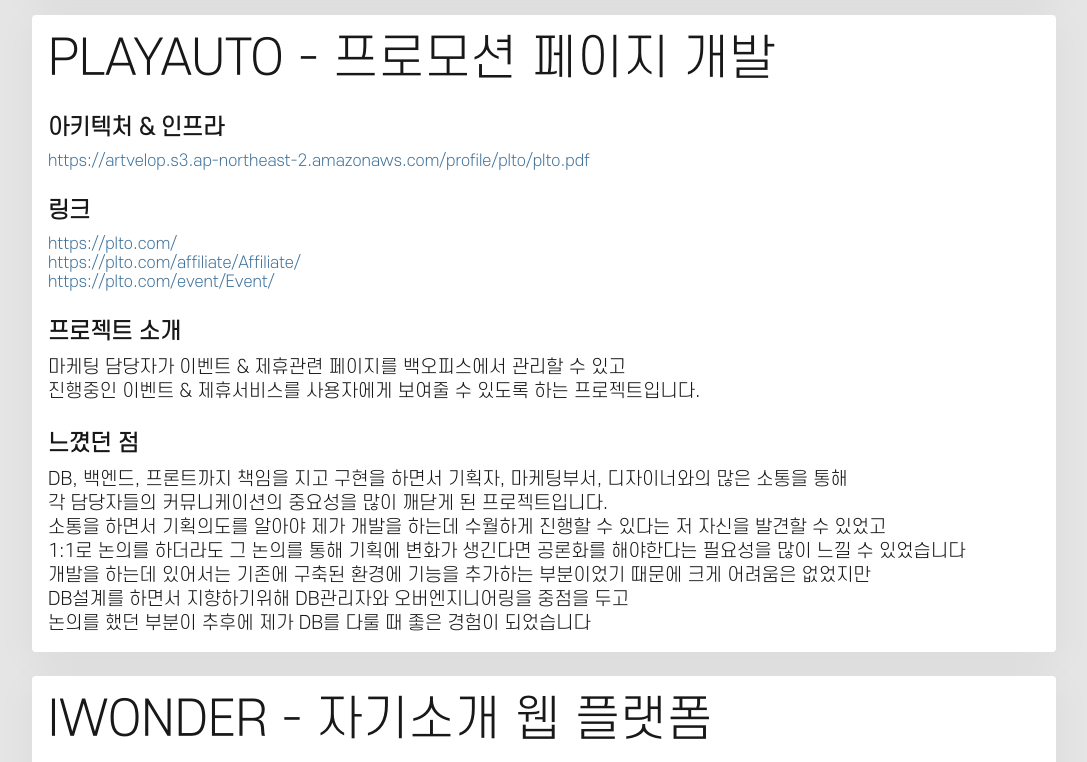
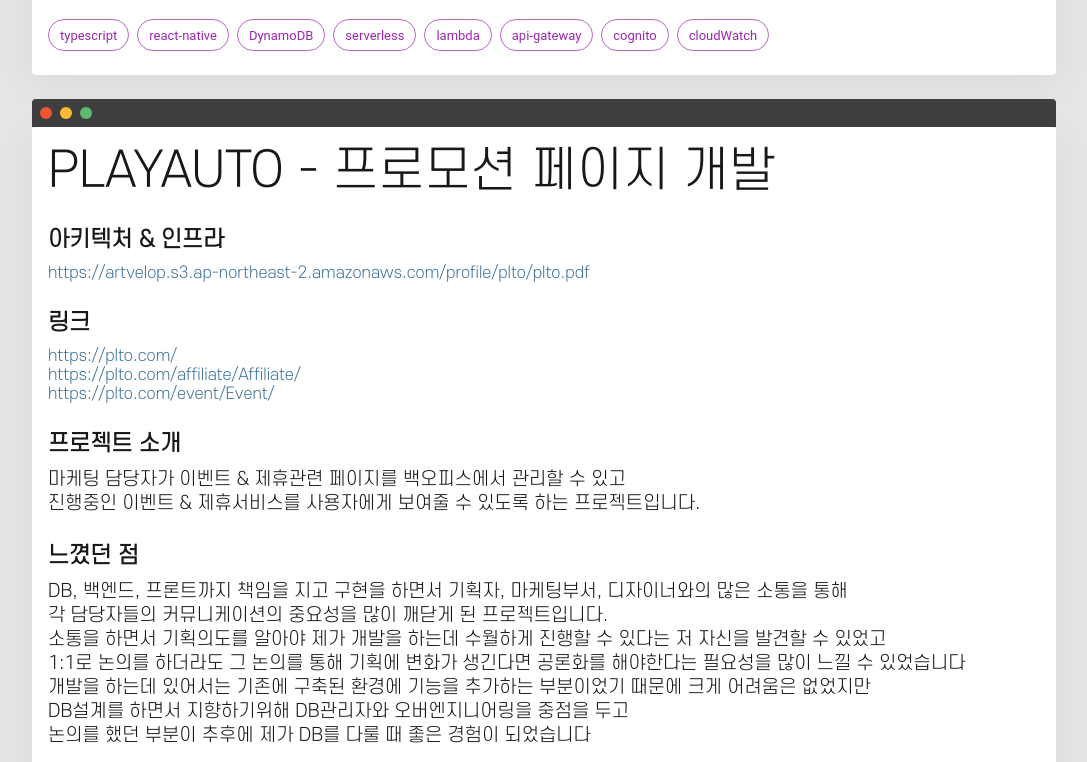
Before and after one commit to artvelop/portfolio, a React (Create React App) app: page / in a window 1280 px wide. Shown: the part 1651-2413 px from the top of the page, without its empty margins (96-1183 px from the left). Built offline with nearby package versions, Linux system fonts and the light colour scheme.

Commit message:
[FIX] 꾸미기

```diff
--- a/package.json
+++ b/package.json
@@ -4,8 +4,9 @@
   "private": true,
   "homepage": "https://artvelop.github.io/portfolio/",
   "dependencies": {
-    "@emotion/react": "^11.4.0",
+    "@emotion/react": "^11.5.0",
     "@emotion/styled": "^11.3.0",
+    "@mui/material": "^5.0.4",
     "@testing-library/jest-dom": "^5.11.4",
     "@testing-library/react": "^11.1.0",
     "@testing-library/user-event": "^12.1.10",
--- /dev/null
+++ b/src/components/common/ChipItem.tsx
@@ -0,0 +1,25 @@
+import styled from '@emotion/styled';
+import { Chip } from '@mui/material';
+import React from 'react';
+
+type Props = {
+  label: string;
+};
+
+export const ChipItem: React.FC<Props> = ({ label }) => {
+  return (
+    <Wrap>
+      <Chip
+        label={label}
+        color="secondary"
+        variant="outlined"
+        onClick={() => {}}
+      />
+    </Wrap>
+  );
+};
+
+const Wrap = styled.div`
+  margin-right: 8px;
+  margin-bottom: 8px;
+`;
--- a/src/components/common/Wrapper.tsx
+++ b/src/components/common/Wrapper.tsx
@@ -2,9 +2,53 @@
 import { customColor } from 'constants/index';
 import React from 'react';
 
-export const Wrapper: React.FC = ({ children }) => {
-  return <Box>{children}</Box>;
+type Props = {
+  topVisible?: boolean;
 };
+
+type StyleProps = {
+  color: string;
+};
+
+export const Wrapper: React.FC<Props> = ({ children, topVisible = true }) => {
+  return (
+    <Wrap>
+      {topVisible && (
+        <WindowTop>
+          <CircleButton color="#f25330" />
+          <CircleButton color="#FEBB34" />
+          <CircleButton color="#5CBA73" />
+        </WindowTop>
+      )}
+      <Box>{children}</Box>
+    </Wrap>
+  );
+};
+
+const Wrap = styled.div``;
+
+const WindowTop = styled.div`
+  display: flex;
+  background-color: #3f3f3f;
+  height: 12px;
+  padding-left: 8px;
+  padding-top: 8px;
+  padding-bottom: 8px;
+  border-top-left-radius: 4px;
+  border-top-right-radius: 4px;
+`;
+
+const CircleButton = styled.div<StyleProps>`
+  cursor: pointer;
+  background-color: ${(props) => props.color};
+  width: 12px;
+  height: 12px;
+  border-radius: 50px;
+  margin-right: 8px;
+  &:hover {
+    opacity: 0.5;
+  }
+`;
 
 const Box = styled.div`
   border-radius: 4px;
--- a/src/components/common/index.ts
+++ b/src/components/common/index.ts
@@ -2,3 +2,4 @@
 export { Container } from './Container';
 export { Wrapper } from './Wrapper';
 export { PreviewImage } from './PreviewImage';
+export { ChipItem } from './ChipItem';
--- a/src/pages/intro/components/Profile.tsx
+++ b/src/pages/intro/components/Profile.tsx
@@ -12,7 +12,7 @@
 
 export const Profile = () => {
   return (
-    <Wrapper>
+    <Wrapper topVisible={false}>
       <FlexBox>
         <LeftBox>
           <ProfileImage />
--- a/src/pages/intro/components/Project1/Project1.tsx
+++ b/src/pages/intro/components/Project1/Project1.tsx
@@ -1,7 +1,13 @@
 import React from 'react';
-import { Wrapper, TyphoGraphy, PreviewImage } from 'components/common';
+import {
+  Wrapper,
+  TyphoGraphy,
+  PreviewImage,
+  ChipItem,
+} from 'components/common';
 import { customColor } from 'constants/index';
 import styled from '@emotion/styled';
+import Chip from '@mui/material/Chip';
 
 export const Project1: React.FC = () => {
   return (
@@ -132,6 +138,16 @@
           알게되었습니다.
         </TyphoGraphy>
       </Content>
+      <ChipContent>
+        <ChipItem label="typescript" />
+        <ChipItem label="react-native" />
+        <ChipItem label="DynamoDB" />
+        <ChipItem label="serverless" />
+        <ChipItem label="lambda" />
+        <ChipItem label="api-gateway" />
+        <ChipItem label="cognito" />
+        <ChipItem label="cloudWatch" />
+      </ChipContent>
     </Wrapper>
   );
 };
@@ -143,3 +159,9 @@
 const Content = styled.div`
   margin-top: 16px;
 `;
+
+const ChipContent = styled.div`
+  margin-top: 16px;
+  display: flex;
+  flex-wrap: wrap;
+`;
--- a/src/pages/intro/components/Project2/Project2.tsx
+++ b/src/pages/intro/components/Project2/Project2.tsx
@@ -1,5 +1,5 @@
 import React from 'react';
-import { Wrapper, TyphoGraphy } from 'components/common';
+import { Wrapper, TyphoGraphy, ChipItem } from 'components/common';
 import { customColor } from 'constants/index';
 import styled from '@emotion/styled';
 
@@ -76,7 +76,6 @@
           <br />
         </TyphoGraphy>
       </Content>
-
       <Content>
         <TyphoGraphy
           type="h2"
@@ -105,6 +104,14 @@
           논의를 했던 부분이 추후에 제가 DB를 다룰 때 좋은 경험이 되었습니다
         </TyphoGraphy>
       </Content>
+      <ChipContent>
+        <ChipItem label="javascript" />
+        <ChipItem label="mysql" />
+        <ChipItem label="angular.js" />
+        <ChipItem label="next.js" />
+        <ChipItem label="actionhero" />
+        <ChipItem label="aws-S3" />
+      </ChipContent>
     </Wrapper>
   );
 };
@@ -112,3 +119,9 @@
 const Content = styled.div`
   margin-top: 16px;
 `;
+
+const ChipContent = styled.div`
+  margin-top: 16px;
+  display: flex;
+  flex-wrap: wrap;
+`;
--- a/src/pages/intro/components/Project3/Project3.tsx
+++ b/src/pages/intro/components/Project3/Project3.tsx
@@ -1,5 +1,10 @@
 import React from 'react';
-import { Wrapper, TyphoGraphy, PreviewImage } from 'components/common';
+import {
+  Wrapper,
+  TyphoGraphy,
+  PreviewImage,
+  ChipItem,
+} from 'components/common';
 import { customColor } from 'constants/index';
 import styled from '@emotion/styled';
 
@@ -102,6 +107,15 @@
           되었습니다
         </TyphoGraphy>
       </Content>
+      <ChipContent>
+        <ChipItem label="typescript" />
+        <ChipItem label="mysql" />
+        <ChipItem label="next.js" />
+        <ChipItem label="serverless" />
+        <ChipItem label="aws-s3" />
+        <ChipItem label="cloudwatch" />
+        <ChipItem label="api-gateway" />
+      </ChipContent>
     </Wrapper>
   );
 };
@@ -113,3 +127,9 @@
 const Content = styled.div`
   margin-top: 16px;
 `;
+
+const ChipContent = styled.div`
+  margin-top: 16px;
+  display: flex;
+  flex-wrap: wrap;
+`;
```
Also changed, not shown: 2 other files (tests, documents, lock files or other folders).
